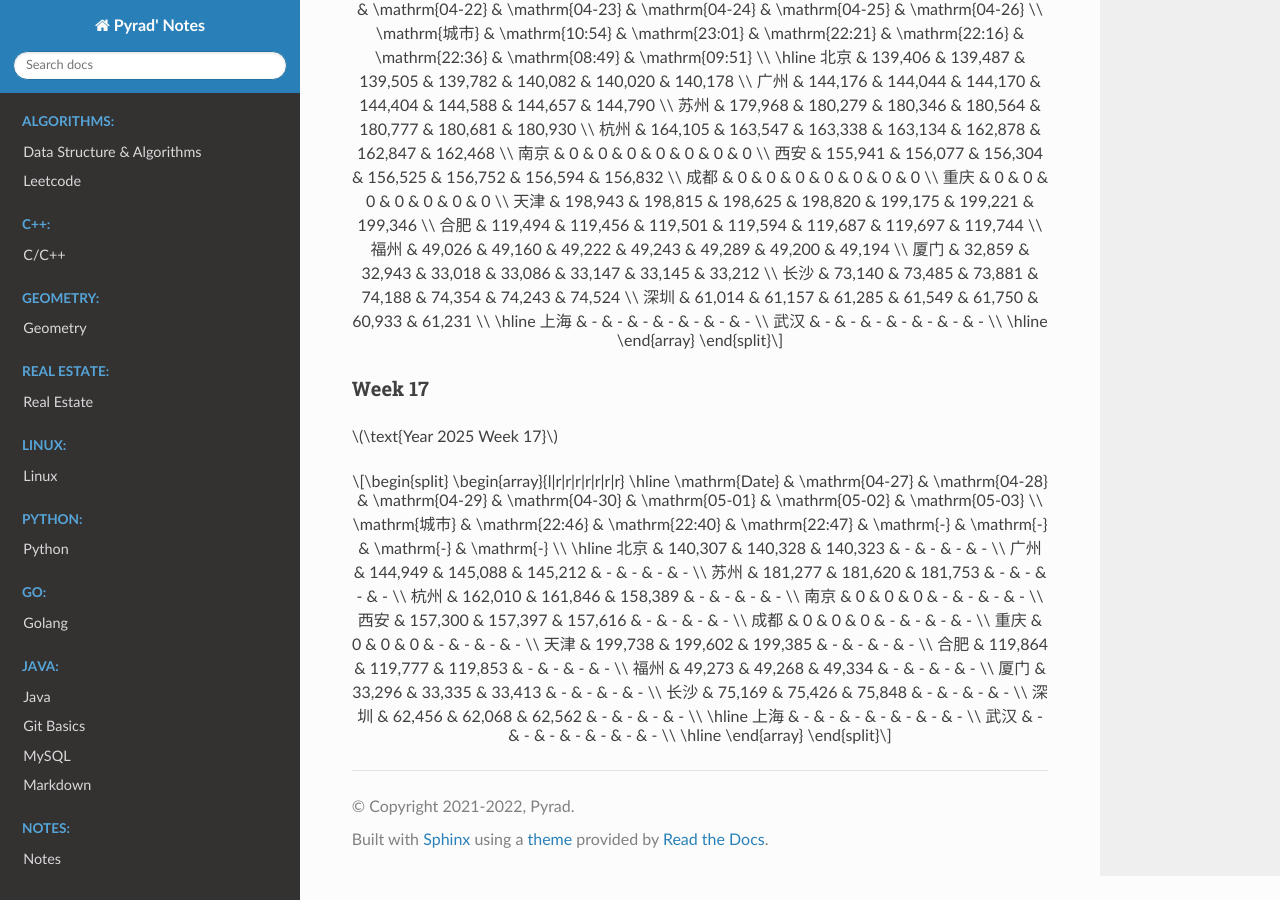
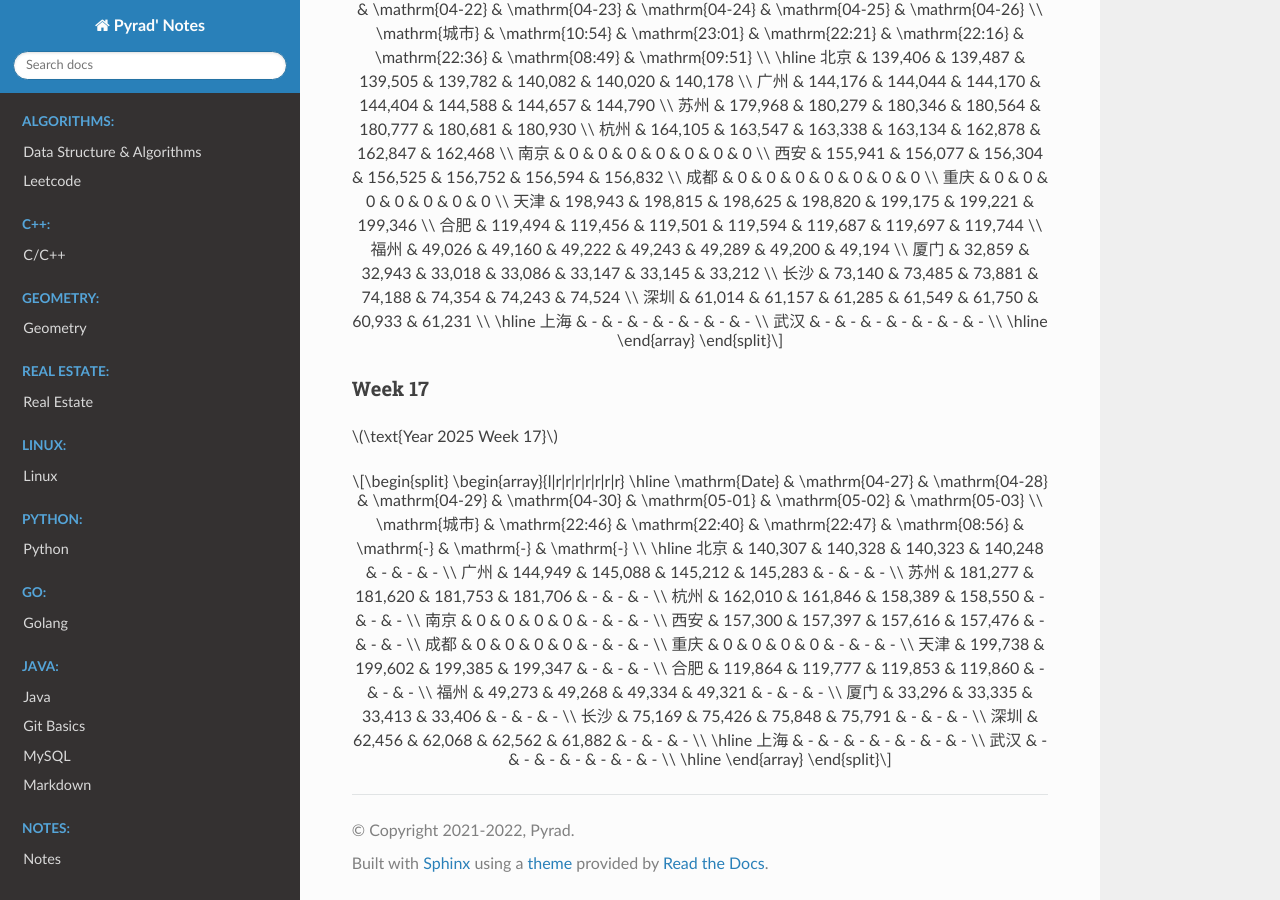
Before and after one commit to Pyrad/pyradnotes, a Sphinx documentation site: the page built from source/RealEstate/resalenumbers2025.md, in a window 1280 px wide and 900 px high, scrolled down 7932 px. Built offline with Sphinx 7.4.7 and the Read the Docs theme 3.1.0, drawn with Linux system fonts in a browser that asks for light colours; pages that are not in the unit, such as notebooks, are missing from menus; a script that is not in the unit is left out.

Commit message:
Realestate Update resale numbers 2025-04-30 08:56

```diff
--- a/source/RealEstate/resalenumbers2025.md
+++ b/source/RealEstate/resalenumbers2025.md
@@ -555,22 +555,22 @@ $$
 \begin{array}{l|r|r|r|r|r|r|r}
 \hline
 \mathrm{Date} & \mathrm{04-27} & \mathrm{04-28} & \mathrm{04-29} & \mathrm{04-30} & \mathrm{05-01} & \mathrm{05-02} & \mathrm{05-03} \\
-\mathrm{城市} & \mathrm{22:46} & \mathrm{22:40} & \mathrm{22:47} & \mathrm{-} & \mathrm{-} & \mathrm{-} & \mathrm{-} \\
+\mathrm{城市} & \mathrm{22:46} & \mathrm{22:40} & \mathrm{22:47} & \mathrm{08:56} & \mathrm{-} & \mathrm{-} & \mathrm{-} \\
 \hline
-北京 & 140,307 & 140,328 & 140,323 & - & - & - & - \\
-广州 & 144,949 & 145,088 & 145,212 & - & - & - & - \\
-苏州 & 181,277 & 181,620 & 181,753 & - & - & - & - \\
-杭州 & 162,010 & 161,846 & 158,389 & - & - & - & - \\
-南京 & 0 & 0 & 0 & - & - & - & - \\
-西安 & 157,300 & 157,397 & 157,616 & - & - & - & - \\
-成都 & 0 & 0 & 0 & - & - & - & - \\
-重庆 & 0 & 0 & 0 & - & - & - & - \\
-天津 & 199,738 & 199,602 & 199,385 & - & - & - & - \\
-合肥 & 119,864 & 119,777 & 119,853 & - & - & - & - \\
-福州 & 49,273 & 49,268 & 49,334 & - & - & - & - \\
-厦门 & 33,296 & 33,335 & 33,413 & - & - & - & - \\
-长沙 & 75,169 & 75,426 & 75,848 & - & - & - & - \\
-深圳 & 62,456 & 62,068 & 62,562 & - & - & - & - \\
+北京 & 140,307 & 140,328 & 140,323 & 140,248 & - & - & - \\
+广州 & 144,949 & 145,088 & 145,212 & 145,283 & - & - & - \\
+苏州 & 181,277 & 181,620 & 181,753 & 181,706 & - & - & - \\
+杭州 & 162,010 & 161,846 & 158,389 & 158,550 & - & - & - \\
+南京 & 0 & 0 & 0 & 0 & - & - & - \\
+西安 & 157,300 & 157,397 & 157,616 & 157,476 & - & - & - \\
+成都 & 0 & 0 & 0 & 0 & - & - & - \\
+重庆 & 0 & 0 & 0 & 0 & - & - & - \\
+天津 & 199,738 & 199,602 & 199,385 & 199,347 & - & - & - \\
+合肥 & 119,864 & 119,777 & 119,853 & 119,860 & - & - & - \\
+福州 & 49,273 & 49,268 & 49,334 & 49,321 & - & - & - \\
+厦门 & 33,296 & 33,335 & 33,413 & 33,406 & - & - & - \\
+长沙 & 75,169 & 75,426 & 75,848 & 75,791 & - & - & - \\
+深圳 & 62,456 & 62,068 & 62,562 & 61,882 & - & - & - \\
 \hline
 上海 & - & - & - & - & - & - & - \\
 武汉 & - & - & - & - & - & - & - \\
```
Also changed, not shown: 1 other file.
